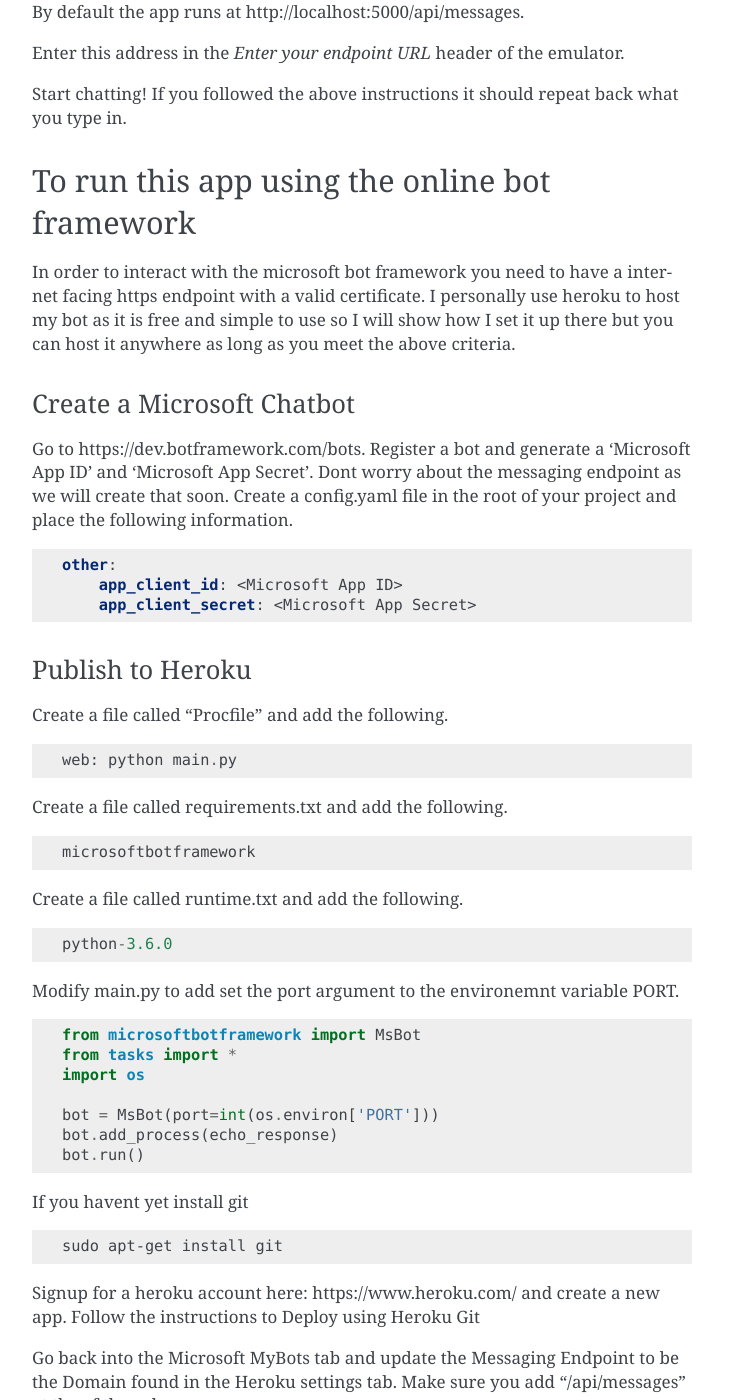
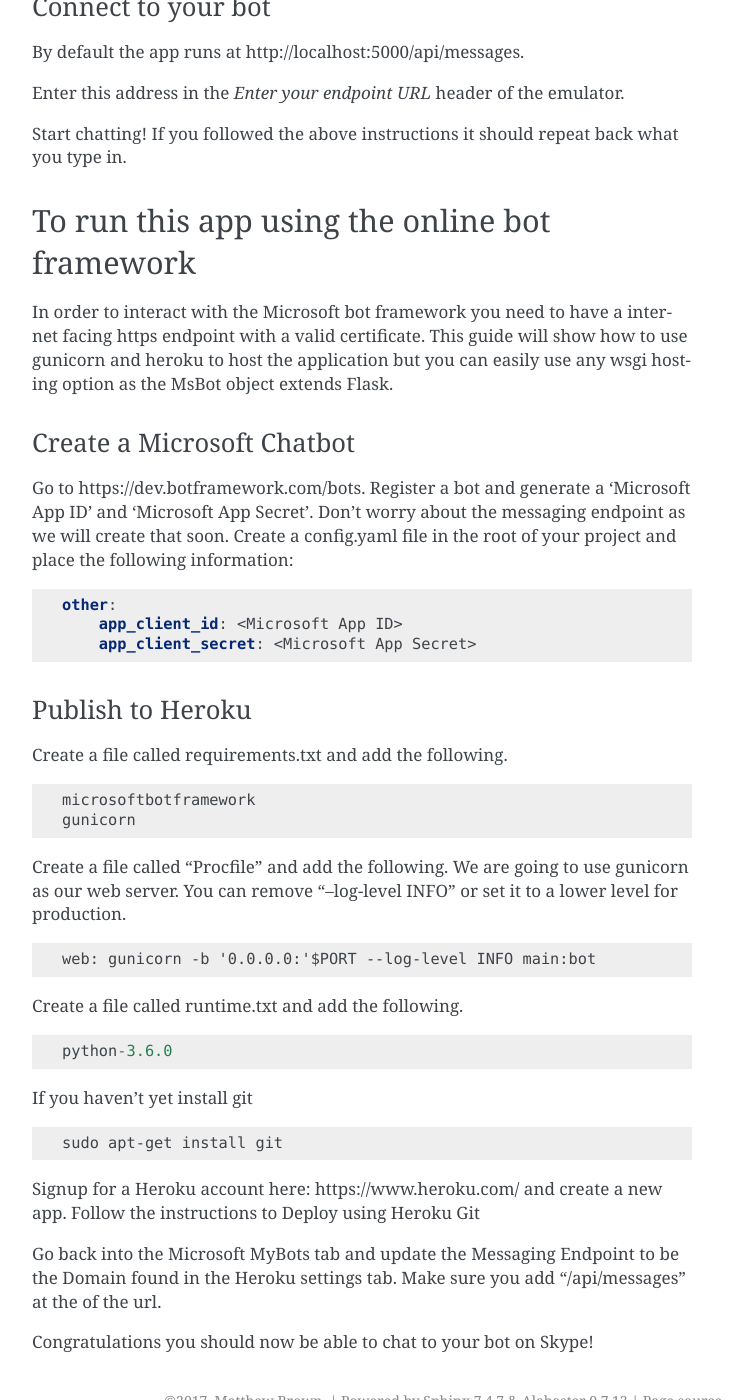
Before and after one commit to mbrown1508/microsoftbotframework, a Sphinx documentation site: the page built from docs/index.md, in a window 1280 px wide and 1400 px high, scrolled down 1244 px. Shown: the whole window, without its empty margins (388-1139 px from the left). Built offline with Sphinx 7.4.7, drawn with Linux system fonts in a browser that asks for light colours; some of the changed text lies outside the part shown.

Commit message:
RELEASE 3.0 - MsBot object now extends Flask and is WSGI compatible

````diff
--- a/docs/index.md
+++ b/docs/index.md
@@ -1,7 +1,7 @@
 # Microsoft Bot Framework
-Microsoft Bot Framework is a wrapper for the Microsoft Bot API by Microsoft. It uses Flask to recieve the post messages from microsoft and Celery to complete Async tasks.
+Microsoft Bot Framework is a wrapper for the Microsoft Bot API by Microsoft. It uses Flask to recieve the post messages from Microsoft and Celery to complete Async tasks.
 
-The goal was to create a really simple to use library to enable you to interface with the microsoft bot framework.
+The goal was to create a really simple to use library to enable you to interface with the Microsoft bot framework.
 
 Full Docs can be found here: http://microsoftbotframework.readthedocs.io/
 
@@ -48,24 +50,25 @@ Enter this address in the *Enter your endpoint URL* header of the emulator.
 Start chatting! If you followed the above instructions it should repeat back what you type in.
 
 ## To run this app using the online bot framework
-In order to interact with the microsoft bot framework you need to have a internet facing https endpoint with a valid certificate. I personally use heroku to host my bot as it is free and simple to use so I will show how I set it up there but you can host it anywhere as long as you meet the above criteria.
+In order to interact with the Microsoft bot framework you need to have a internet facing https endpoint with a valid certificate. This guide will show how to use gunicorn and heroku to host the application but you can easily use any wsgi hosting option as the MsBot object extends Flask.
 
 #### Create a Microsoft Chatbot
-Go to https://dev.botframework.com/bots. Register a bot and generate a 'Microsoft App ID' and 'Microsoft App Secret'. Dont worry about the messaging endpoint as we will create that soon. Create a config.yaml file in the root of your project and place the following information.
-``` yaml
+Go to https://dev.botframework.com/bots. Register a bot and generate a 'Microsoft App ID' and 'Microsoft App Secret'. Don't worry about the messaging endpoint as we will create that soon. Create a config.yaml file in the root of your project and place the following information:
+```yaml
 other:
     app_client_id: <Microsoft App ID>
     app_client_secret: <Microsoft App Secret>
 ```
 #### Publish to Heroku
-Create a file called "Procfile" and add the following.
-```
-web: python main.py
-```
-
 Create a file called requirements.txt and add the following.
 ```
 microsoftbotframework
+gunicorn
+```
+
+Create a file called "Procfile" and add the following. We are going to use gunicorn as our web server. You can remove "--log-level INFO" or set it to a lower level for production.
+```
+web: gunicorn -b '0.0.0.0:'$PORT --log-level INFO main:bot
 ```
 
 Create a file called runtime.txt and add the following.
@@ -73,24 +76,13 @@ Create a file called runtime.txt and add the following.
 python-3.6.0
 ```
 
-Modify main.py to add set the port argument to the environemnt variable PORT.
-``` python
-from microsoftbotframework import MsBot
-from tasks import *
-import os
-
-bot = MsBot(port=int(os.environ['PORT']))
-bot.add_process(echo_response)
-bot.run()
-```
-
-If you havent yet install git
+If you haven't yet install git
 ``` sh
 sudo apt-get install git
 ```
 
-Signup for a heroku account here: https://www.heroku.com/ and create a new app. Follow the instructions to Deploy using Heroku Git
+Signup for a Heroku account here: https://www.heroku.com/ and create a new app. Follow the instructions to Deploy using Heroku Git
 
 Go back into the Microsoft MyBots tab and update the Messaging Endpoint to be the Domain found in the Heroku settings tab. Make sure you add "/api/messages" at the of the url.
 
-Congratulations you should not be able to chat to your bot on Skype!
+Congratulations you should now be able to chat to your bot on Skype!
--- a/setup.py
+++ b/setup.py
@@ -2,7 +2,7 @@ from setuptools import setup
 
 
 setup(name='microsoftbotframework',
-      version='0.2.8',
+      version='0.3.0',
       description='A wrapper for the microsoft bot framework API',
       classifiers=[
             'Development Status :: 3 - Alpha',
````
Also changed, not shown: other parts of docs/index.md (+3 -1 lines), README.md (+2 -2 lines), 1 other file.
